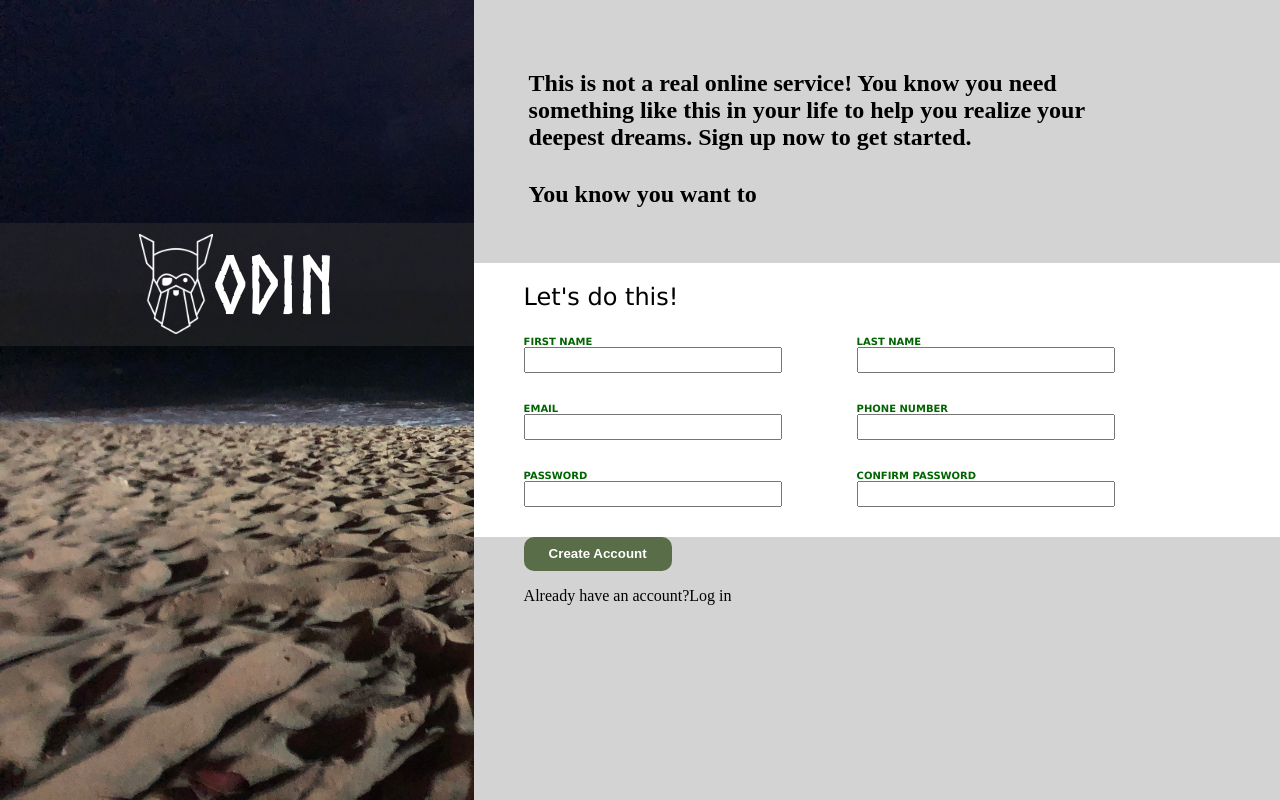
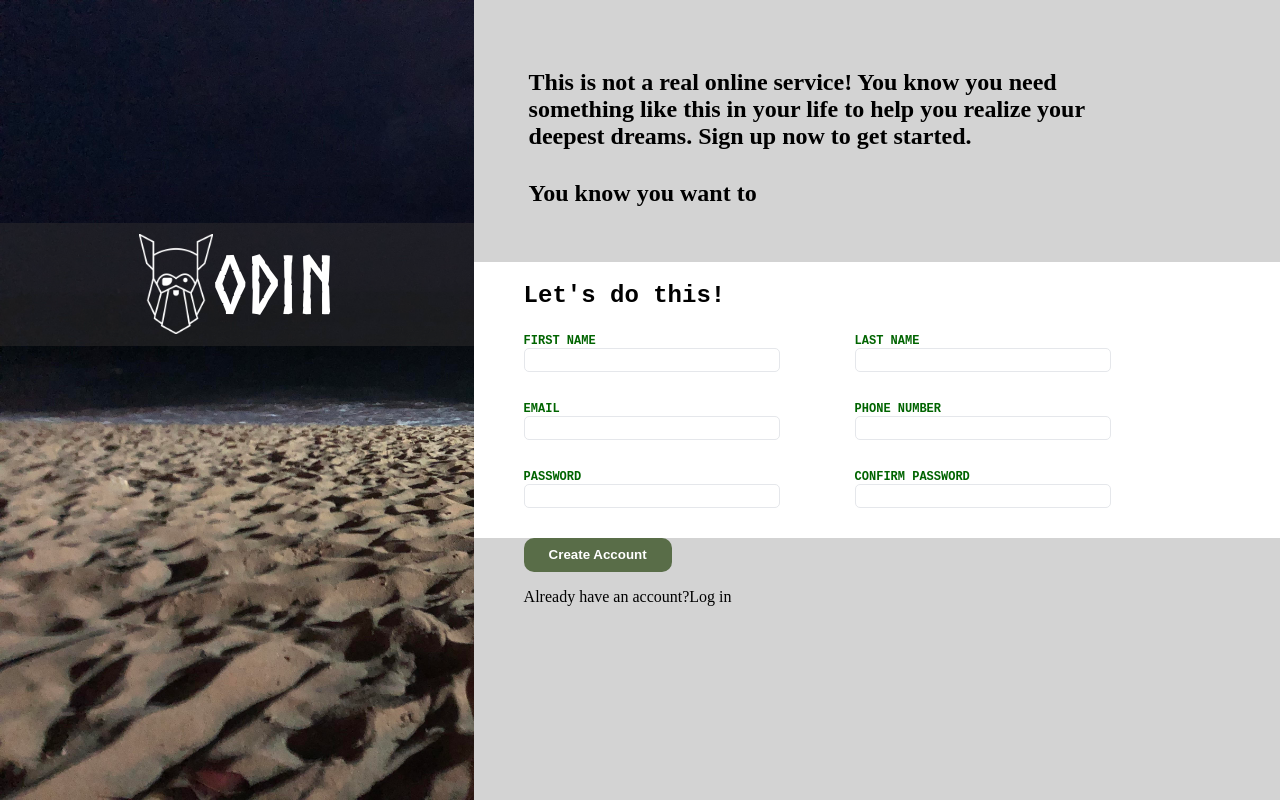
Before and after one commit to mdavison35/sign-up-form, a plain HTML site: page index.html in a window 1280 px wide. Drawn offline with Linux system fonts and the light colour scheme.

Commit message:
Add border and focus/invaldi styling to form.
Prior to this change, the password fields had no length requirement.
This change adds a length requirement and a red border if an invalid
password is entered. It informs the user of focus and removes the
default styling. Adds monospasce font to the form.

```diff
--- a/index.html
+++ b/index.html
@@ -35,7 +35,12 @@
               <label for="email">EMAIL</label>
               <input type="email" id="email" name="email" />
               <label for="password">PASSWORD</label>
-              <input type="password" id="password" name="password" />
+              <input
+                type="password"
+                id="password"
+                name="password"
+                minlength="8"
+              />
             </div>
             <div class="form-column">
               <label for="last-name">LAST NAME</label>
@@ -48,6 +53,7 @@
                 type="password"
                 id="confirm-password"
                 name="confirm-password"
+                minlength="8"
               />
             </div>
           </div>
--- a/style.css
+++ b/style.css
@@ -67,13 +67,13 @@ button {
   display: flex;
   flex-direction: column;
   padding-left: 50px;
-  font-family: Verdana, sans-serif;
+  font-family: "Courier New", monospace;
 }
 
 .form-content h2 {
   flex: 0;
   margin-bottom: 5px;
-  font-weight: 500;
+  font-weight: 700;
 }
 
 form {
@@ -121,7 +121,7 @@ form div {
   flex-direction: column;
   align-items: space-between;
   margin-right: 75px;
-  font-size: 10px;
+  font-size: 12px;
   color: darkgreen;
   font-weight: 600;
 }
@@ -130,4 +130,16 @@ input {
   width: 250px;
   margin-bottom: 30px;
   line-height: 1.5;
+  border: 1px solid #e5e7eb;
+  border-radius: 5px;
 }
+
+input:focus {
+  border: 1px solid blue;
+  outline: none;
+  box-shadow: 2px 2px #e5e7eb;
+}
+
+input[type="password"]:invalid {
+  border: 1px solid red;
+}
```
